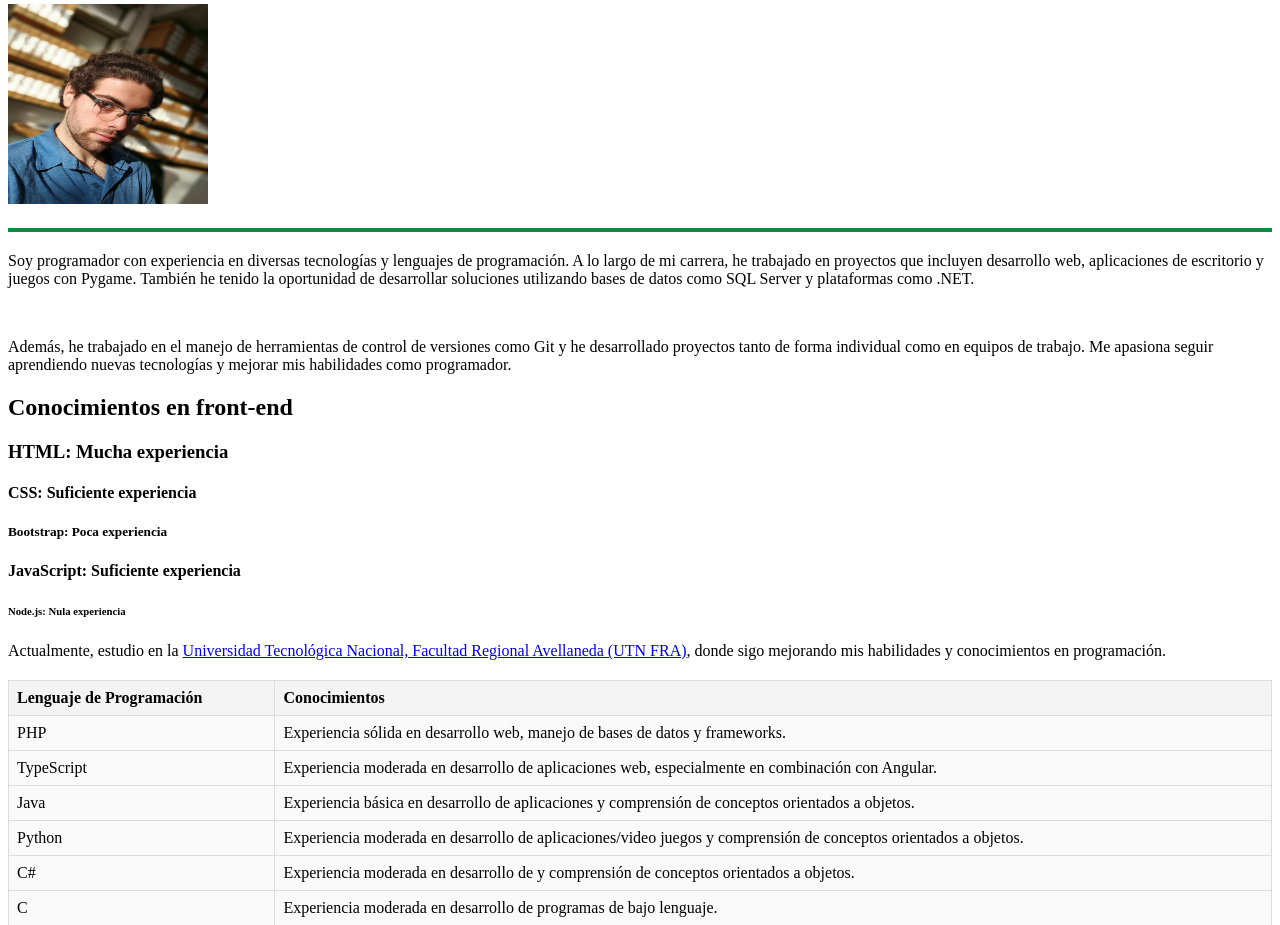
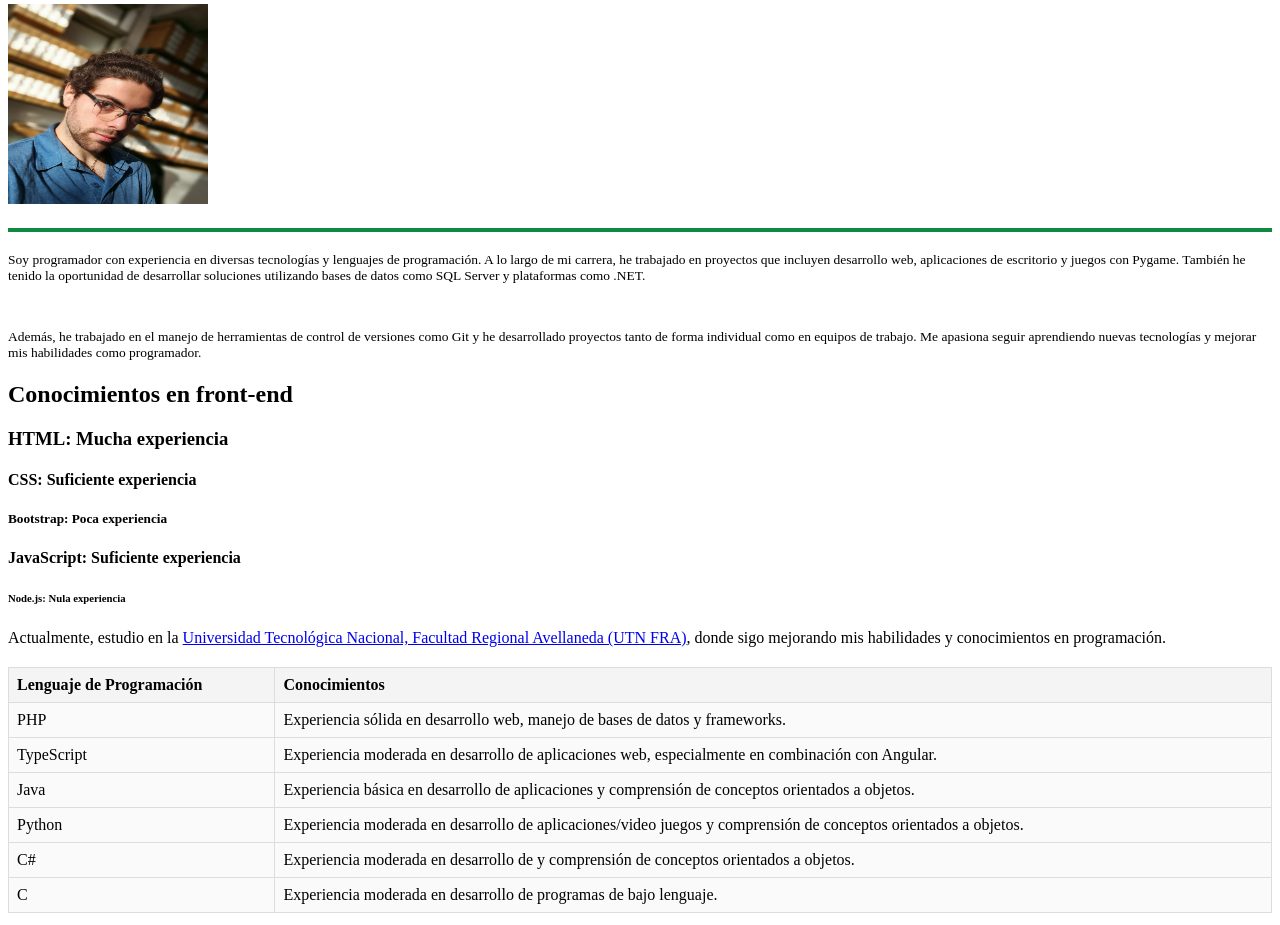
Before and after one commit to AlexFedczuk/Programacion-Laboratorio_3_Ejercicios, a PHP site: page /Ejercicio_01.html in a window 1280 px wide. Shown: the part 77-1002 px from the top of the page. Run offline with PHP 8.4, Linux system fonts and the light colour scheme.

Commit message:
added ejercicio 3

```diff
--- a/Laboratorio/clase_01/estilo1.css
+++ b/Laboratorio/clase_01/estilo1.css
@@ -1,3 +1,7 @@
 h1 {
     text-align: center;
 }
+
+P {
+    font-size: 13.5px;
+}
--- a/Laboratorio/clase_01/estilo2.css
+++ b/Laboratorio/clase_01/estilo2.css
@@ -1,3 +1,7 @@
 h1 {
     text-align: center;
 }
+
+P {
+    font-size: 13.5px;
+}
```
